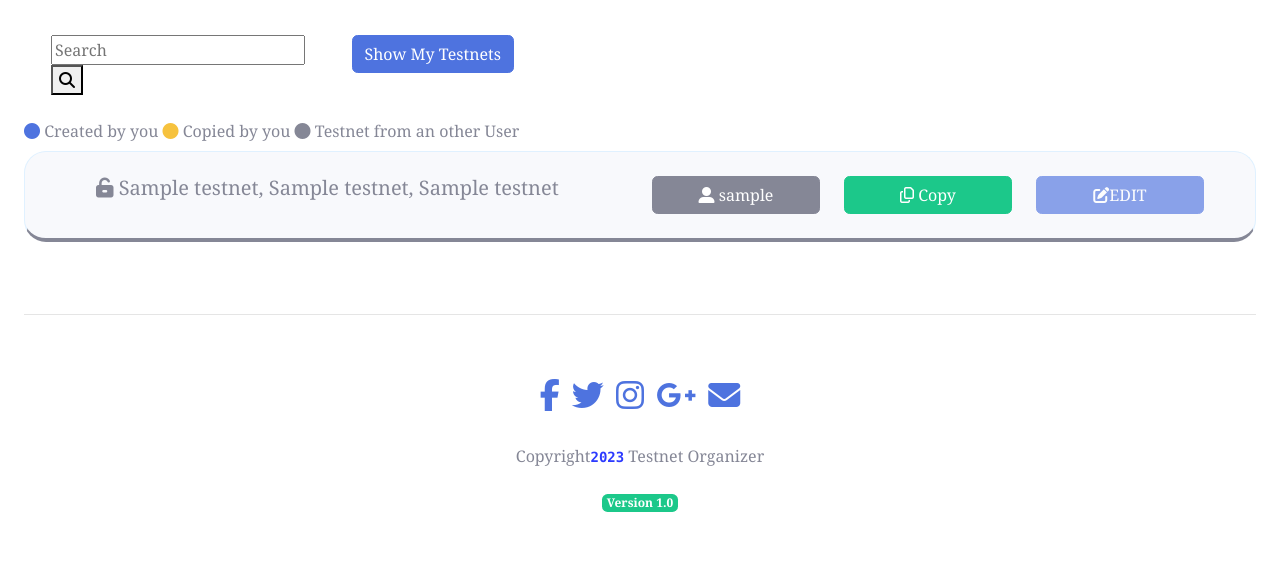
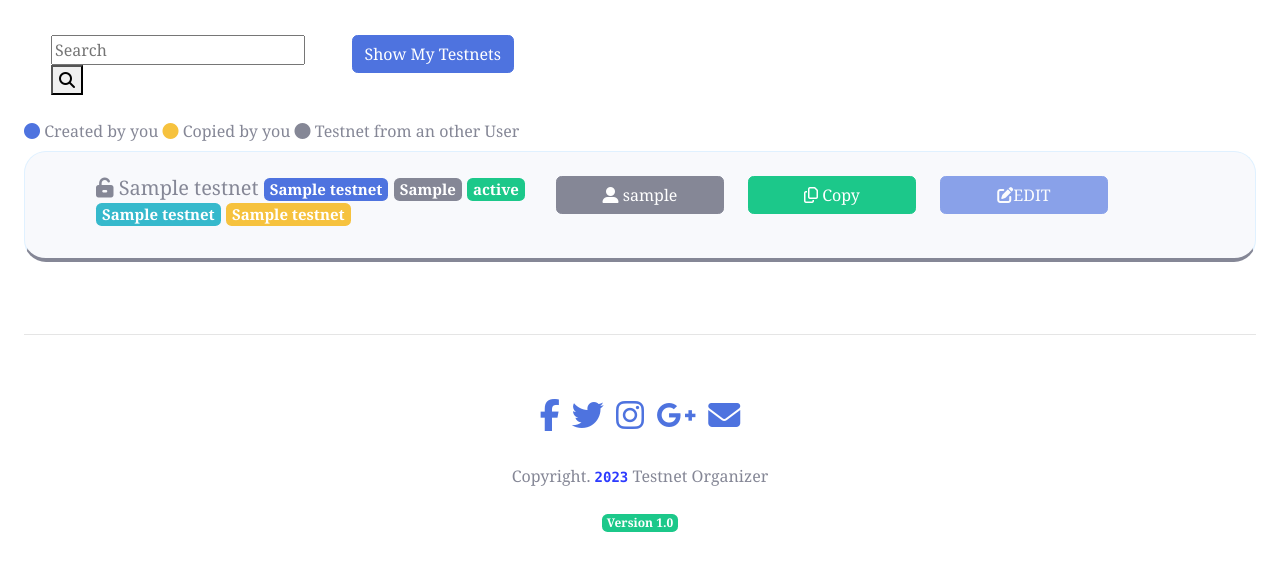
Before and after one commit to Code-Institute-Submissions/artontray-PROJECT4, a Django app: a page that uses templates/base.html in a window 1280 px wide. Shown: the part 179-750 px from the top of the page. Run offline with Django 3.2, Linux system fonts and the light colour scheme; tables that the repository leaves empty hold one stand-in row (values such as "Sample post"); some libraries are stand-ins or nearby versions; some web fonts are replaced.

Commit message:
Edited showtestnetall, shownestestnetall.html and dashboard to display the testnet with badges description to get the user to know directly what blockchain, what wallet and what category

```diff
--- a/templates/base.html
+++ b/templates/base.html
@@ -20,7 +20,8 @@
             <!--Button Collapse NavBar for small screens-->
             <button class="navbar-toggler ml-auto" type="button" data-toggle="collapse" data-target="#navbarNavDropdown"
                 aria-controls="navbarNavDropdown" aria-expanded="false" aria-label="Toggle navigation">
-                <span class="navbar-toggler-icon"><i class="fa-solid fa-bars"></i></span></button>
+                <span class="navbar-toggler-icon"><i class="fa-solid fa-bars"></i></span>
+            </button>
             <div class="collapse navbar-collapse" id="navbarNavDropdown">
                 <ul class="navbar-nav mr-auto">
                     <li class="nav-item mr-2"><a class="nav-link" href="{% url 'home' %}">Home</a></li>
@@ -28,17 +29,15 @@
                     {% if user.is_authenticated and request.user.user_info.user_status == '' %}
                         <meta http-equiv="refresh" content="1;{% url 'dashboard' %}">
                     {% endif %}
+                    <!--If user Connected to the App, we displaying the full Nav Bar menu-->
                     {% if user.is_authenticated %}
                         <li class="nav-item mr-2"><a class="nav-link" href="{% url 'showusers' %}">Users</a></li>
                         <li class="nav-item mr-2"><a class="nav-link" href="{% url 'show_new_testnet_all' %}">Testnet(s)</a></li>
-
                         <li class="nav-item mr-2">
                         <li class="nav-item mr-2"><a class="nav-link" href="{% url 'dashboard' %}">Dashboard</a></li>
                         <li class="nav-item mr-2"><a class="btn btn-primary btn-user btn-block" href="{% url 'account_logout' %}">Logout</a></li>
-
-
-
                     {% else %}
+                    <!--If Not connected, only Connect and Register button available-->
                         <li class="nav-item mr-2">
                             <a class="btn btn-success btn-user btn-block" href="{% url 'account_login' %}">Connect</a>
                         </li>
@@ -46,18 +45,13 @@
                             <a class="btn btn-primary btn-user btn-block" href="{% url 'account_signup' %}">Register</a>
                         </li>
                     {% endif %}
-
-
-
                 </ul>
             </div>
-            <!--</div>-->
         </nav>
-
     </header>
 
     <!-- Begin Page Content -->
-
+        <!-- If the logged user is blocked by admin and not an admin himself, it will not be able to do anything else than reading this container -->
         {% if user.user_info.user_status == 2 and request.user.user_info.user_status != 1 %}
             <div class="container-fluid">
                 <div class="row padding-10-pourcent-left-right">
@@ -69,7 +63,7 @@
                             <div class="card-body">
                                 <div class="row my-2">
                                     <div class="col-xl-12 col-sm-12 col-md-12 ">
-                                    <p>This account is blocked! please contact admin@testnet-organizer.com for more information(s)</p>
+                                        <p>This account is blocked! please contact admin@TestnetOrganizer.com for more information(s)</p>
                                     </div>
                                 </div>
                                 <br><br><hr><br>
@@ -79,44 +73,47 @@
                 </div>
             </div>
         {% else %}
+            <!-- Displaying Messages when User realized a significant action within the App -->
             {% if messages  %}
-
                 {% for message in messages %}
                     <p {% if message.tags %} class="h5 align-center alert alert-info text-primary"{% endif %}>{{ message }}{% if request.user.is_authenticated %}, Please check <a href="{% url 'show_notifications' request.user.username %}"><strong>here</strong></a> for more details!</p>{% endif %}
                 {% endfor %}
-
             {% endif %}
+            <!-- Start middle main content of the App -->
             <div class="container-fluid">
                 {% block content %}
-
                 <!-- Content Goes here -->
                 {% endblock content %}
             </div>
         {% endif %}
-
-
-    <!-- End Page Content -->
+    <!-- Footer -->
     <footer>
         <div class="row">
             <div class="col-12">
-                <ul class="list-unstyled list-inline align-center">
-                    <li class="list-inline-item"><a href="https://www.facebook.com" target="_blank"><i class="fa fa-facebook fa-2x"></i></a>
+                <ul class="list-inline align-center">
+                    <li class="list-inline-item">
+                        <a href="https://www.facebook.com" target="_blank"><i class="fa fa-facebook fa-2x"></i></a>
                     </li>
-                    <li class="list-inline-item"><a href="https://www.twitter.com" target="_blank"><i class="fa fa-twitter fa-2x"></i></a>
+                    <li class="list-inline-item">
+                        <a href="https://www.twitter.com" target="_blank"><i class="fa fa-twitter fa-2x"></i></a>
                     </li>
-                    <li class="list-inline-item"><a href="https://www.instagram.com" target="_blank"><i class="fa fa-instagram fa-2x"></i></a>
+                    <li class="list-inline-item">
+                        <a href="https://www.instagram.com" target="_blank"><i class="fa fa-instagram fa-2x"></i></a>
                     </li>
-                    <li class="list-inline-item"><a href="https://www.gmail.com" target="_blank"><i class="fa fa-google-plus fa-2x"></i></a>
+                    <li class="list-inline-item">
+                        <a href="https://www.gmail.com" target="_blank"><i class="fa fa-google-plus fa-2x"></i></a>
                     </li>
-                    <li class="list-inline-item"><a href="https://www.outlook.com" target="_blank"><i class="fa fa-envelope fa-2x"></i></a>
+                    <li class="list-inline-item">
+                        <a href="https://www.outlook.com" target="_blank"><i class="fa fa-envelope fa-2x"></i></a>
                     </li>
                 </ul>
             </div>
         </div>
+        <!-- Copyright -->
         <div class="row">
             <div class="col-12 align-center">
                 <p>
-                    Copyright<code>2023</code> Testnet Organizer<br>
+                    Copyright. <code>2023</code> Testnet Organizer<br>
                 </p>
                 <h6><span class="badge badge-success current-version">Version 1.0</span></h6>
 
--- a/templates/showtestnetall.html
+++ b/templates/showtestnetall.html
@@ -62,10 +62,20 @@
     {% if testnet.author == request.user and testnet.testnet_user == request.user %}
     <div class="container-fluid bg-light border-bottom-primary border-all-around-radius my-2">
         <div class="row my-2">
-            <div class="col-lg-6 col-sm-12 col-md-6 py-3">
+            <div class="col-lg-5 col-sm-12 col-md-5 py-3">
                 <h6 class=" font-weight-bold text-primary align-left padding-20px-left">
                     <a href="{% url 'showtestnet' testnet.slug %}" class="no-decoration">
-                        <p class="h5 text-secondary"><i class="fa-solid fa-house"></i>   {{ testnet.testnet_name }}, {{ testnet.network_name }}, {{ testnet.wallet1_name }}</p>
+                        <p class="h5 text-secondary"><i class="fa-solid fa-house text-primary"></i>   {{ testnet.testnet_name }}
+                            <span class="badge badge-primary" >{{ testnet.network_name }}</span>
+                            <span class="badge badge-secondary" >{{ testnet.category }}</span>
+                            <span class="badge badge-success" >{{ testnet.network_status }}</span>
+                            {% if testnet.wallet1_name %}
+                                <span class="badge badge-info" >{{ testnet.wallet1_name }}</span>
+                            {% endif %}
+                            {% if testnet.wallet2_name %}
+                                <span class="badge badge-warning" >{{ testnet.wallet2_name }}</span>
+                            {% endif %}
+                        </p>
                     </a>
                 </h6>
             </div>
@@ -151,10 +161,20 @@
     {% elif testnet.testnet_user == request.user and testnet.author != request.user %}
     <div class="container-fluid bg-light border-bottom-warning border-all-around-radius my-2">
         <div class="row my-2">
-            <div class="col-lg-6 col-sm-12 col-md-6 py-3">
+            <div class="col-lg-5 col-sm-12 col-md-5 py-3">
                 <h6 class=" font-weight-bold text-primary align-left padding-20px-left">
                     <a href="{% url 'showtestnet' testnet.slug %}" class="no-decoration">
-                        <p class="h5 text-secondary"><i class="fa-regular fa-copy"></i>   {{ testnet.testnet_name }}, {{ testnet.network_name }}, {{ testnet.wallet1_name }}</p>
+                        <p class="h5 text-secondary"><i class="fa-regular fa-copy"></i>   {{ testnet.testnet_name }}
+                            <span class="badge badge-primary" >{{ testnet.network_name }}</span>
+                            <span class="badge badge-secondary" >{{ testnet.category }}</span>
+                            <span class="badge badge-success" >{{ testnet.network_status }}</span>
+                            {% if testnet.wallet1_name %}
+                                <span class="badge badge-info" >{{ testnet.wallet1_name }}</span>
+                            {% endif %}
+                            {% if testnet.wallet2_name %}
+                                <span class="badge badge-warning" >{{ testnet.wallet2_name }}</span>
+                            {% endif %}
+                        </p>
                     </a>
                 </h6>
             </div>
@@ -222,10 +242,20 @@
     {% else %}
     <div class="container-fluid bg-light border-bottom-secondary border-all-around-radius my-2">
         <div class="row my-2">
-            <div class="col-lg-6 col-sm-12 col-md-6 py-3">
+            <div class="col-lg-5 col-sm-12 col-md-5 py-3">
                 <h6 class=" font-weight-bold text-primary align-left padding-20px-left">
                     <a href="{% url 'showtestnet' testnet.slug %}" class="no-decoration">
-                        <p class="h5 text-secondary"><i class="fa-solid fa-unlock-keyhole"></i>   {{ testnet.testnet_name }}, {{ testnet.network_name }}, {{ testnet.wallet1_name }}</p>
+                        <p class="h5 text-secondary"><i class="fa-solid fa-unlock-keyhole"></i>    {{ testnet.testnet_name }}
+                            <span class="badge badge-primary" >{{ testnet.network_name }}</span>
+                            <span class="badge badge-secondary" >{{ testnet.category }}</span>
+                            <span class="badge badge-success" >{{ testnet.network_status }}</span>
+                            {% if testnet.wallet1_name %}
+                                <span class="badge badge-info" >{{ testnet.wallet1_name }}</span>
+                            {% endif %}
+                            {% if testnet.wallet2_name %}
+                                <span class="badge badge-warning" >{{ testnet.wallet2_name }}</span>
+                            {% endif %}
+                        </p>
                     </a>
                 </h6>
             </div>
```
Also changed, not shown: templates/dashboard.html (+13 -29 lines), templates/shownewtestnetall.html (+22 -2 lines). Lines whose indentation alone changed are shown as unchanged.
